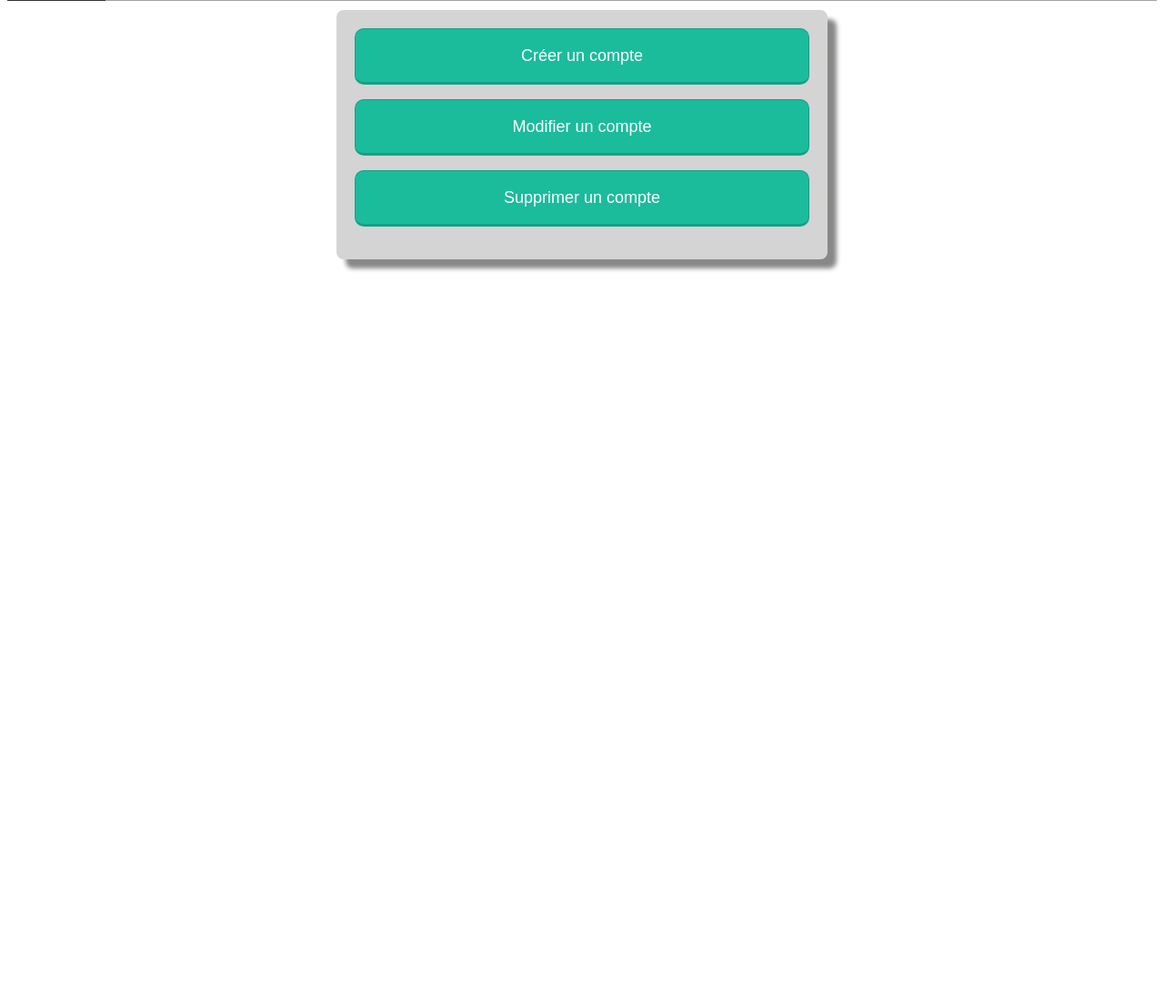
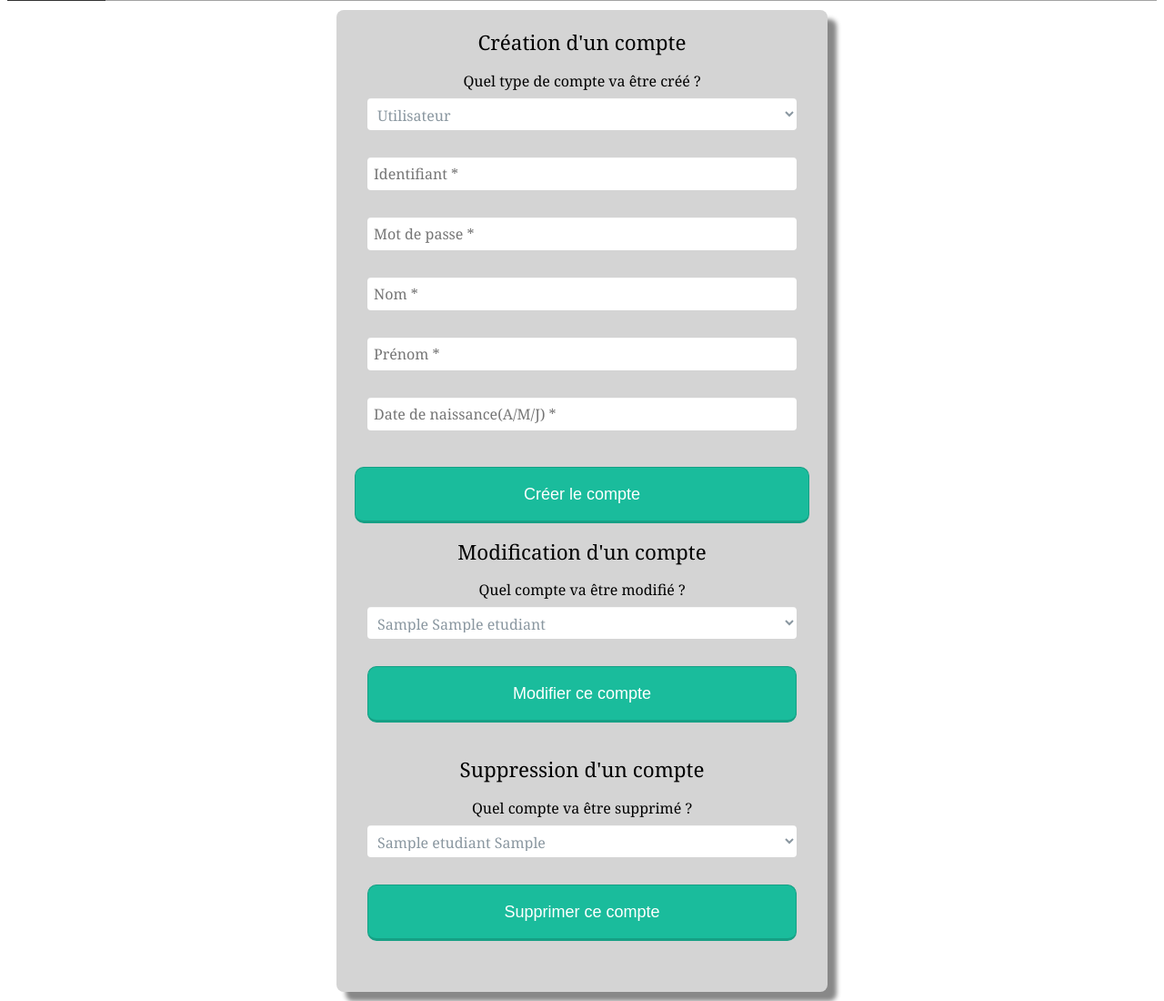
Before and after one commit to ComteZino/Projet_WEB_Etudiants, a PHP site: page /choix_gestion.php in a window 1280 px wide. Shown: the part 231-1331 px from the top of the page at 91% size. Before the commit the page ends 529 px from the top, so only its background shows below. Run offline with PHP 8.4, Linux system fonts and the light colour scheme; the visitor is signed in with stand-in values (Sample User, id 1); tables that the repository leaves empty hold one stand-in row (values such as "Sample post").

Commit message:
Ajout / modif / suppression directement sur le choix de gestion des comptes

```diff
--- a/backoffice/choix_gestion.php
+++ b/backoffice/choix_gestion.php
@@ -1,9 +1,12 @@
 <?php
-    session_start();
+    require_once('../frontoffice/connexionBD.php');
     if(empty($_SESSION['statut'])or $_SESSION['statut']!="Admin")
     {
         header('Location: ../frontoffice/authentification.php');
     }
+    $select_comptes = ('Select id,nom,prenom from etudiant');
+    $query_select = $connexion->query($select_comptes);
+    $query_select2 = $connexion->query($select_comptes);
 ?>
 <html>
     <head>
@@ -16,14 +19,52 @@
         <?php include 'header.php'; ?>
         <?php include 'menu.php'; ?>
         <div class="form-style-5">
-            <form method="post" action="ajouter.php">
-		<input id="voir" type="submit" value="Créer un compte"  />
+            <form method="post" action="traitement/ajout.php">
+                <fieldset>
+                    <legend>Création d'un compte</legend>
+                    <label for="statut">Quel type de compte va être créé ?</label>
+                    <select id="statut" name="statut">
+                        <option value="Utilisateur">Utilisateur</option>
+                        <option value="Administrateur">Administrateur</option>
+                    </select>
+                    <input name="login" type="login" placeholder="Identifiant *">
+                    <input name="mdp" type="mdp" placeholder="Mot de passe *">
+                    <input name="nom" type="nom" placeholder="Nom *">
+                    <input name="prenom" type="prenom" placeholder="Prénom *">
+                    <input name="dateN" type="prenom" placeholder="Date de naissance(A/M/J) *">
+                </fieldset>
+                <input id="voir" type="submit" value="Créer le compte"/>
             </form>
-            <form method="post" action="modifier.php">
-                <input id="edit" type="submit" value="Modifier un compte" />
+            <form method="post" action="traitement/modification.php">
+                <fieldset>
+                    <legend>Modification d'un compte</legend>
+                    <label for="statut">Quel compte va être modifié ? </label>
+                    <select id="id" name="id">
+                        <?php
+                            while($ligne = $query_select->fetch())
+                            {
+                                echo '<option value="'.$ligne["id"].'">'.$ligne["prenom"].' '.$ligne["nom"].'</option>';
+                            }
+                        ?>
+                    </select>
+                    <input id="voir" type="submit" value="Modifier ce compte"/>
+                </fieldset>
             </form>
-            <form method="post" action="supprimer.php">
-                <input id="edit" type="submit" value="Supprimer un compte" />
+            <form method="post" action="traitement/suppression.php">
+                <fieldset>
+                    <legend>Suppression d'un compte</legend>
+                    <label for="statut">Quel compte va être supprimé ?</label>
+                    <select id="id" name="id">
+                        <?php
+                            while($lgn = $query_select2->fetch())
+                            {
+                                echo '<option value="'.$lgn["id"].'">'.$lgn["nom"].' '.$lgn["prenom"].'</option>';
+                            }
+                        ?>
+                    </select>
+                    <input type='hidden' name='id' value='<?php echo $ligne["id"]?>'/>
+                    <input id="voir" type="submit" value="Supprimer ce compte"/>
+                </fieldset>
             </form>
 	</div>
     </body>
```
